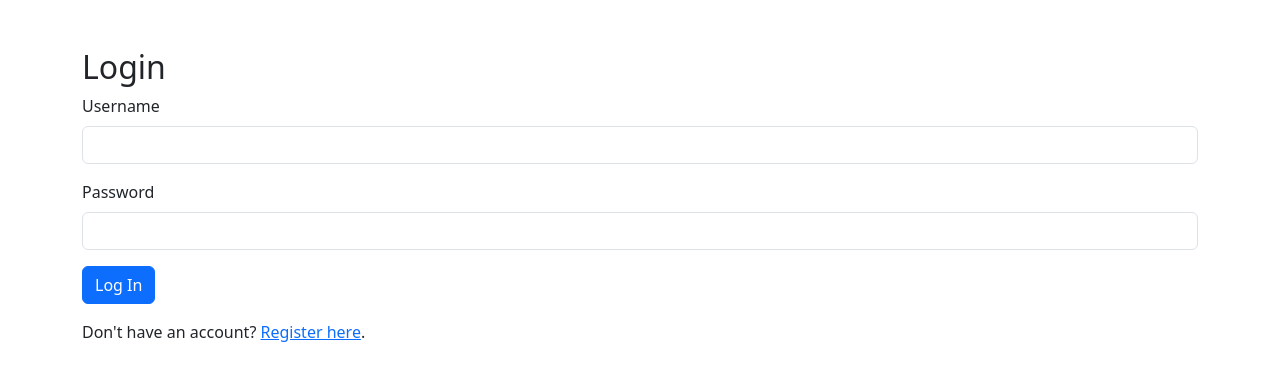
After one commit to scorpionTaj/diabetes-predictor, a Flask app: page /login in a window 1280 px wide. The commit adds this page. Shown: the top 381 px of the page. Run offline with Flask 3, Linux system fonts and the light colour scheme; parts of the project's set-up code (start-up, migrations or seed data) failed here and were passed over.

Commit message:
Add user authentication features and update requirements; implement login and registration templates

```diff
--- a/app.py
+++ b/app.py
@@ -3,21 +3,52 @@ import pickle
 import json
 import logging
 import pandas as pd
+from datetime import datetime
 from flask import Flask, flash, redirect, request, render_template, session, url_for
 from flask_assets import Environment, Bundle
 
-# For transformation pipeline (for non-pipeline models)
+from flask import Flask, flash, redirect, request, render_template, session, url_for
+from flask_assets import Environment, Bundle
+from flask_login import (
+    LoginManager,
+    login_user,
+    login_required,
+    logout_user,
+    current_user,
+    UserMixin,
+)
+from flask_sqlalchemy import SQLAlchemy
+from werkzeug.security import generate_password_hash, check_password_hash
 
+# -------------------------------
+# Logging Configuration
+# -------------------------------
 logging.basicConfig(
     level=logging.INFO,
     format="%(asctime)s [%(levelname)s] %(message)s",
     handlers=[logging.FileHandler("app.log"), logging.StreamHandler()],
 )
 
+# -------------------------------
+# Flask Application Setup
+# -------------------------------
 app = Flask(__name__)
 app.secret_key = "supersecretkey"
 
-# Create the assets environment
+# Configure SQLite using Flask-SQLAlchemy
+basedir = os.path.abspath(os.path.dirname(__file__))
+data_dir = os.path.join(basedir, "data")
+os.makedirs(data_dir, exist_ok=True)
+app.config["SQLALCHEMY_DATABASE_URI"] = "sqlite:///" + os.path.join(
+    data_dir, "users.db"
+)
+app.config["SQLALCHEMY_TRACK_MODIFICATIONS"] = False
+
+db = SQLAlchemy(app)
+
+# -------------------------------
+# Flask-Assets Setup
+# -------------------------------
 assets = Environment(app)
 assets.directory = os.path.join(app.root_path, "static")
 assets.url = "/static"
@@ -32,6 +63,35 @@ assets.register("main_css", css_bundle)
 # Define your JavaScript bundle (if you have multiple JS files)
 js_bundle = Bundle("app.js", filters="jsmin", output="gen/packed.js")
 assets.register("main_js", js_bundle)
+
+# -------------------------------
+# Flask-Login Setup
+# -------------------------------
+login_manager = LoginManager()
+login_manager.init_app(app)
+login_manager.login_view = "login"  # Redirect here if login required
+
+
+# -------------------------------
+# Database Models
+# -------------------------------
+class User(UserMixin, db.Model):
+    id = db.Column(db.Integer, primary_key=True)
+    username = db.Column(db.String(150), unique=True, nullable=False)
+    password_hash = db.Column(db.String(256), nullable=False)
+
+    def check_password(self, password):
+        return check_password_hash(self.password_hash, password)
+
+
+# Create tables if they do not exist
+with app.app_context():
+    db.create_all()
+
+
+@login_manager.user_loader
+def load_user(user_id):
+    return User.query.get(int(user_id))
 
 
 # =============================================================================
@@ -162,6 +222,9 @@ expected_features = [
     "Glucose_Category_Secret",
 ]
 
+# For logging predictions (still using JSON for now)
+PREDICTIONS_FILE = os.path.join(data_dir, "predictions.json")
+
 # =============================================================================
 # Routes
 # =============================================================================
@@ -169,13 +232,66 @@ expected_features = [
 
 @app.route("/")
 def home():
-    # Include auto-select option with value "best"
-    return render_template("index.html", models=model_names)
+    return render_template(
+        "index.html",
+        models=model_names,
+        user=current_user if current_user.is_authenticated else None,
+    )
 
 
 @app.route("/about")
 def about():
-    return render_template("about.html")
+    return render_template(
+        "about.html", user=current_user if current_user.is_authenticated else None
+    )
+
+
+# ----- Authentication Routes -----
+@app.route("/login", methods=["GET", "POST"])
+def login():
+    if current_user.is_authenticated:
+        flash("Already logged in.", "info")
+        return redirect(url_for("home"))
+    if request.method == "POST":
+        username = request.form.get("username")
+        password = request.form.get("password")
+        user = User.query.filter_by(username=username).first()
+        if user and user.check_password(password):
+            login_user(user)
+            flash("Logged in successfully.", "success")
+            return redirect(url_for("home"))
+        else:
+            flash("Invalid username or password.", "danger")
+    return render_template("login.html")
+
+
+@app.route("/register", methods=["GET", "POST"])
+def register():
+    if current_user.is_authenticated:
+        flash("Already logged in.", "info")
+        return redirect(url_for("home"))
+    if request.method == "POST":
+        username = request.form.get("username")
+        password = request.form.get("password")
+        if User.query.filter_by(username=username).first():
+            flash("Username already taken.", "danger")
+            return render_template("register.html")
+        new_user = User(
+            username=username, password_hash=generate_password_hash(password)
+        )
+        db.session.add(new_user)
+        db.session.commit()
+        flash("Registration successful. Please log in.", "success")
+        return redirect(url_for("login"))
+    return render_template("register.html")
+
+
+@app.route("/logout")
+@login_required
+def logout():
+    logout_user()
+    flash("Logged out successfully.", "info")
+    return redirect(url_for("home"))
 
 
 @app.route("/set_language")
@@ -187,11 +303,10 @@ def set_language():
 
 
 @app.route("/predict", methods=["POST"])
+@login_required
 def predict():
     try:
-        # ------------------------------
-        # 1. Retrieve Raw Input from Form
-        # ------------------------------
+        # 1. Retrieve and process input
         raw_features = [
             "Pregnancies",
             "Glucose",
@@ -213,21 +328,13 @@ def predict():
                 )
         input_df = pd.DataFrame([user_input], columns=raw_features)
 
-        # ------------------------------
-        # 2. Reconstruct Categorical Features
-        # ------------------------------
+        # 2. Create categorical features
         bmi_val = input_df["BMI"].iloc[0]
         input_df["BMI_Category"] = categorize_bmi(bmi_val)
+        input_df["Insulin_Category"] = insulin_category(input_df["Insulin"].iloc[0])
+        input_df["Glucose_Category"] = glucose_category(input_df["Glucose"].iloc[0])
 
-        insulin_val = input_df["Insulin"].iloc[0]
-        input_df["Insulin_Category"] = insulin_category(insulin_val)
-
-        glucose_val = input_df["Glucose"].iloc[0]
-        input_df["Glucose_Category"] = glucose_category(glucose_val)
-
-        # ------------------------------
-        # 3. Set Categorical Dtypes with Sorted Categories
-        # ------------------------------
+        # 3. Set categorical types and one-hot encode
         bmi_categories = [
             "Underweight",
             "Normal",
@@ -239,37 +346,25 @@ def predict():
         input_df["BMI_Category"] = pd.Categorical(
             input_df["BMI_Category"], categories=bmi_categories, ordered=True
         )
-
         insulin_categories = ["Abnormal", "Normal"]
         input_df["Insulin_Category"] = pd.Categorical(
             input_df["Insulin_Category"], categories=insulin_categories, ordered=True
         )
-
         glucose_categories = ["Low", "Normal", "Overweight", "Secret"]
         input_df["Glucose_Category"] = pd.Categorical(
             input_df["Glucose_Category"], categories=glucose_categories, ordered=True
         )
-
-        # ------------------------------
-        # 4. One-Hot Encode Categorical Features (drop_first=True)
-        # ------------------------------
         input_df = pd.get_dummies(
             input_df,
             columns=["BMI_Category", "Insulin_Category", "Glucose_Category"],
             drop_first=True,
         )
-
-        # ------------------------------
-        # 5. Ensure All Expected Features Exist and Order Them
-        # ------------------------------
         for col in expected_features:
             if col not in input_df.columns:
                 input_df[col] = 0
         input_df = input_df[expected_features]
 
-        # ------------------------------
-        # 6. Handle Model Selection (including auto-select)
-        # ------------------------------
+        # 4. Model selection and prediction
         selected_model_name = request.form.get("model")
         if selected_model_name == "best":
             metrics_file = os.path.join(MODELS_DIR, "metrics.json")
@@ -278,19 +373,11 @@ def predict():
                 return render_template(
                     "error.html", error="No models available for prediction."
                 )
-
         if selected_model_name not in models:
             logging.error(f"Selected model '{selected_model_name}' not found.")
             return render_template("error.html", error="Selected model not found."), 400
-
         model = models[selected_model_name]
-        logging.info(f"Using model: {selected_model_name}")
-
-        # ------------------------------
-        # 7. Make a Prediction (handle pipelines vs. standalone models)
-        # ------------------------------
         if hasattr(model, "named_steps"):
-            # For pipeline models (e.g., grid searched pipelines)
             prediction = model.predict(input_df)[0]
             probability = (
                 model.predict_proba(input_df)[0][1]
@@ -298,7 +385,6 @@ def predict():
                 else None
             )
         else:
-            # For standalone models, transform input using the fitted preprocessor
             X_transformed = preprocessor.transform(input_df)
             prediction = model.predict(X_transformed)[0]
             probability = (
@@ -307,28 +393,40 @@ def predict():
                 else None
             )
 
-        # ------------------------------
-        # 8. Generate a Confidence Chart
-        # ------------------------------
-        # No need to save the plot, just render it in the template
-
-        # ------------------------------
-        # 9. Render the Result Template
-        # ------------------------------
         result_text = "Diabetic" if prediction == 1 else "Not Diabetic"
         prob_msg = (
             f"Confidence: {probability * 100:.2f}%"
             if probability is not None
             else "No Probability Available"
         )
+
+        # 5. Log prediction (still saving in a JSON file)
+        log_entry = {
+            "user_id": current_user.id,
+            "username": current_user.username,
+            "timestamp": datetime.utcnow().isoformat(),
+            "inputs": {feature: request.form[feature] for feature in raw_features},
+            "model": selected_model_name,
+            "prediction": result_text,
+            "probability": probability,
+        }
+        if os.path.exists(PREDICTIONS_FILE):
+            with open(PREDICTIONS_FILE, "r") as f:
+                predictions_log = json.load(f)
+        else:
+            predictions_log = []
+        predictions_log.append(log_entry)
+        with open(PREDICTIONS_FILE, "w") as f:
+            json.dump(predictions_log, f, indent=4)
+
         return render_template(
             "result.html",
             result=result_text,
             prob_msg=prob_msg,
             model=selected_model_name,
             probability=probability or 0,
+            user=current_user,
         )
-
     except Exception as e:
         logging.exception("Error during prediction:")
         return render_template("error.html", error=str(e))
--- a/requirements.txt
+++ b/requirements.txt
@@ -1,5 +1,7 @@
 Flask
 Flask-Assets
+flask_login
+flask_sqlalchemy
 numpy
 pandas
 scikit-learn
--- /dev/null
+++ b/templates/login.html
@@ -0,0 +1,53 @@
+<!DOCTYPE html>
+<html lang="en">
+  <head>
+    <meta charset="UTF-8" />
+    <meta name="viewport" content="width=device-width, initial-scale=1.0" />
+    <title>Login - Diabetes Predictor</title>
+    <link
+      rel="stylesheet"
+      href="{{ url_for('static', filename='gen/packed.css') }}"
+    />
+    <link
+      href="https://cdn.jsdelivr.net/npm/bootstrap@5.3.3/dist/css/bootstrap.min.css"
+      rel="stylesheet"
+    />
+  </head>
+  <body>
+    <div class="container my-5">
+      <h2>Login</h2>
+      {% with messages = get_flashed_messages(with_categories=true) %} {% if
+      messages %} {% for category, message in messages %}
+      <div class="alert alert-{{ category }}">{{ message }}</div>
+      {% endfor %} {% endif %} {% endwith %}
+      <form action="{{ url_for('login') }}" method="post">
+        <div class="mb-3">
+          <label for="username" class="form-label">Username</label>
+          <input
+            type="text"
+            class="form-control"
+            name="username"
+            id="username"
+            required
+          />
+        </div>
+        <div class="mb-3">
+          <label for="password" class="form-label">Password</label>
+          <input
+            type="password"
+            class="form-control"
+            name="password"
+            id="password"
+            required
+          />
+        </div>
+        <button type="submit" class="btn btn-primary">Log In</button>
+        <p class="mt-3">
+          Don't have an account?
+          <a href="{{ url_for('register') }}">Register here</a>.
+        </p>
+      </form>
+    </div>
+    <script src="https://cdn.jsdelivr.net/npm/bootstrap@5.3.3/dist/js/bootstrap.bundle.min.js"></script>
+  </body>
+</html>
```
Also changed, not shown: data/predictions.json (added, +20 -0 lines), templates/about.html (+21 -4 lines), templates/error.html (+20 -1 lines), templates/index.html (+19 -0 lines), templates/register.html (added, +53 -0 lines), templates/result.html (+20 -1 lines), data/users.db (added).
